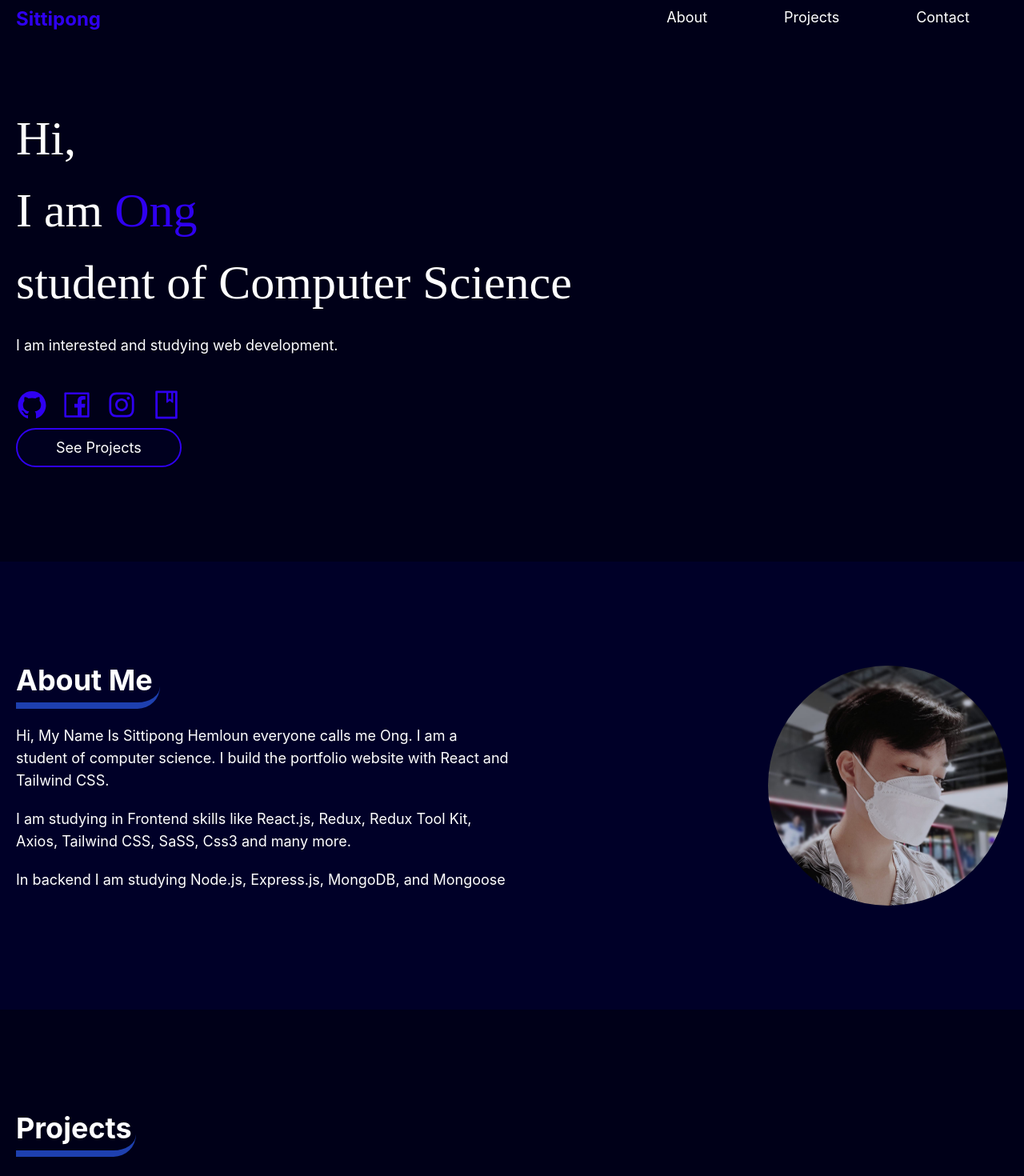
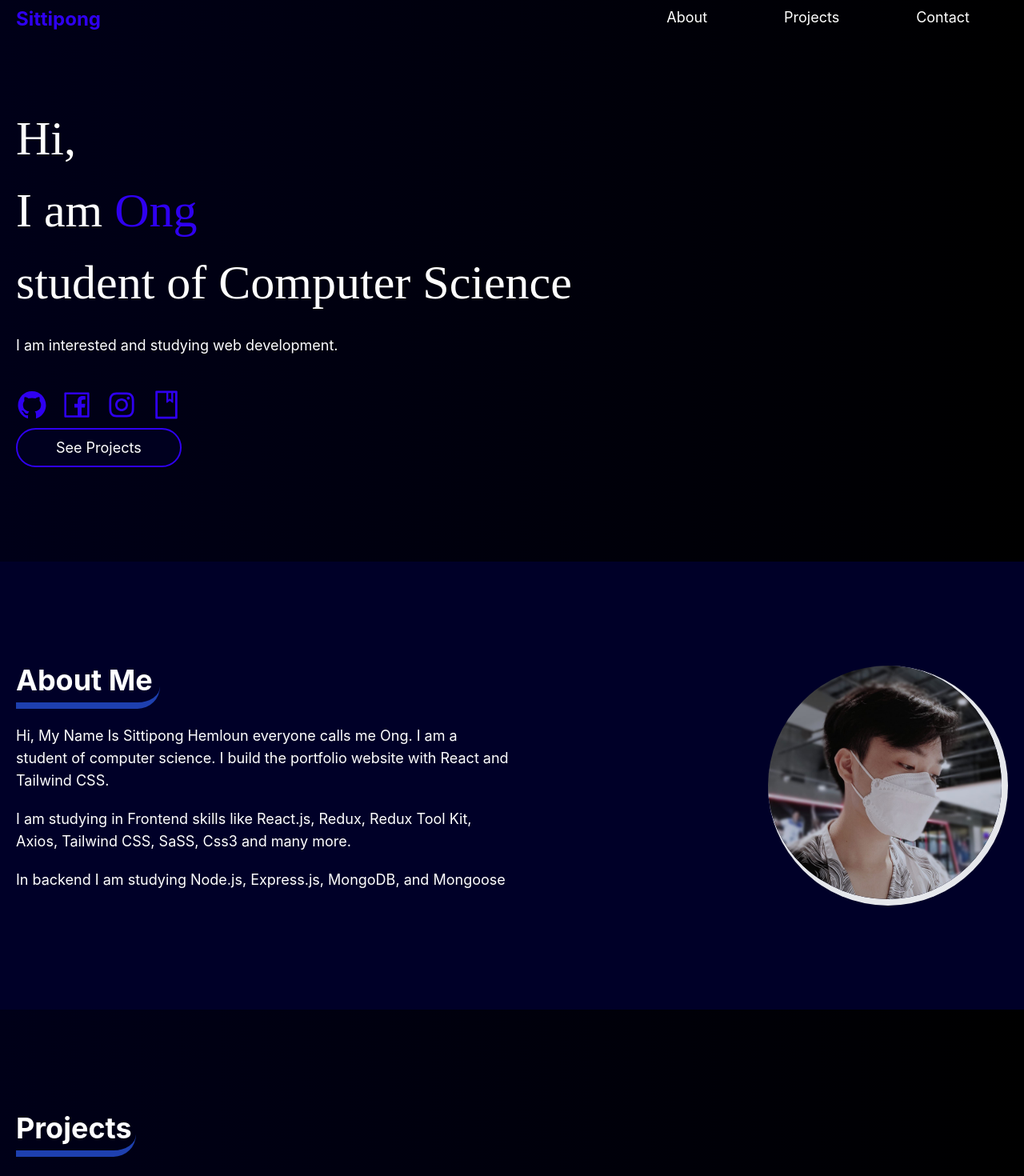
Before and after one commit to ong22280/portfolio, a React (Vite) app: page / in a window 1280 px wide. Shown: the top 1470 px of the page at 80% size. Built offline with nearby package versions, Linux system fonts and the light colour scheme.

Commit message:
design: linear-gradient

```diff
--- a/src/App.css
+++ b/src/App.css
@@ -16,11 +16,13 @@ body {
 
 /* color */
 .bg-primary {
-    background: #000018;
+    /* background: #000018; */
+    background: linear-gradient(90deg, #000018, #000 );
 }
 
 .bg-secondery {
     background: #000028;
+
 }
 
 .bg-accent {
--- a/src/App.jsx
+++ b/src/App.jsx
@@ -7,7 +7,7 @@ import Contact from "./components/Contact";
 
 function App() {
   return (
-    <div className="App">
+    <div className="App ">
       <Header />
       <Hero />
       <About />
--- a/src/components/About.tsx
+++ b/src/components/About.tsx
@@ -29,7 +29,7 @@ const About = () => {
           <img
             src={AboutImg}
             alt="coding illustration"
-            className="lgw-[80%] md:ml-auto rounded-full max-w-[300px] min-w-[200px]"
+            className="lgw-[80%] md:ml-auto rounded-full max-w-[300px] min-w-[200px] border-b-[8px] border-r-[8px]"
           />
         </div>
       </div>
--- a/src/components/Hero.tsx
+++ b/src/components/Hero.tsx
@@ -10,7 +10,7 @@ import {
 const Hero = () => {
   return (
     <section className="bg-primary px-5 text-white py-32">
-      <div className="container mx-auto">
+      <div className="container mx-auto ">
         <div className="hero-info pb-5 md:pb-0">
           <h1 className="text-4xl lg:text-6xl">
             Hi, <br />I am <span className="text-accent">Ong</span>
```
